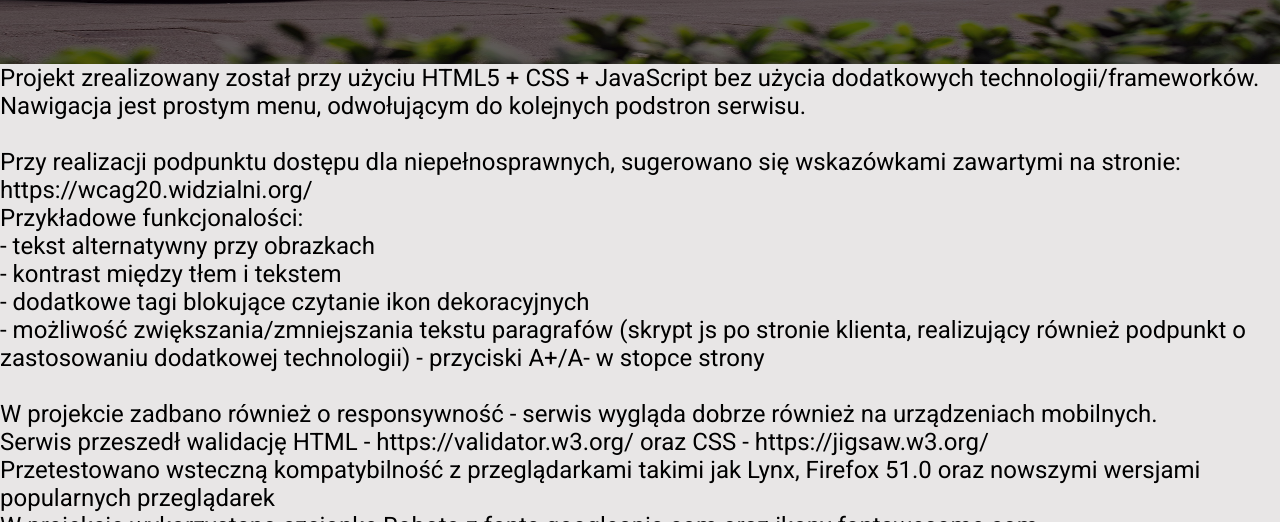
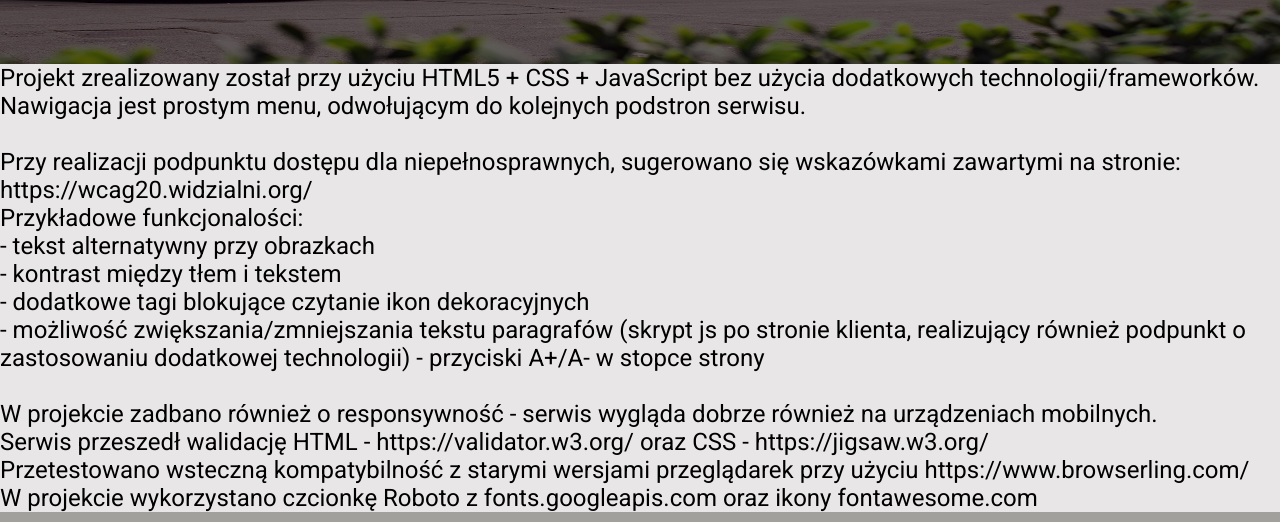
Before and after one commit to mxdzelq/Rentexpol, a plain HTML site: page about.html in a window 1280 px wide. Shown: the part 256-778 px from the top of the page. Drawn offline with Linux system fonts and the light colour scheme.

Commit message:
Update about.html

```diff
--- a/about.html
+++ b/about.html
@@ -31,7 +31,7 @@
         <p>Przy realizacji podpunktu dostępu dla niepełnosprawnych, sugerowano się wskazówkami zawartymi na stronie: https://wcag20.widzialni.org/ <br> Przykładowe funkcjonalości: <br> - tekst alternatywny przy obrazkach <br> - kontrast między tłem i tekstem <br> - dodatkowe tagi blokujące czytanie ikon dekoracyjnych <br> - możliwość zwiększania/zmniejszania tekstu paragrafów (skrypt js po stronie klienta, realizujący również podpunkt o zastosowaniu dodatkowej technologii) - przyciski A+/A- w stopce strony</p><br>
         <p>W projekcie zadbano również o responsywność - serwis wygląda dobrze również na urządzeniach mobilnych.</p>
         <p>Serwis przeszedł walidację HTML - https://validator.w3.org/ oraz CSS - https://jigsaw.w3.org/</p>
-        <p>Przetestowano wsteczną kompatybilność z przeglądarkami takimi jak Lynx, Firefox 51.0 oraz nowszymi wersjami popularnych przeglądarek</p>
+        <p>Przetestowano wsteczną kompatybilność z starymi wersjami przeglądarek przy użyciu https://www.browserling.com/</p>
         <p>W projekcie wykorzystano czcionkę Roboto z fonts.googleapis.com oraz ikony fontawesome.com</p>
     </div>
         <div class="footer">
```
